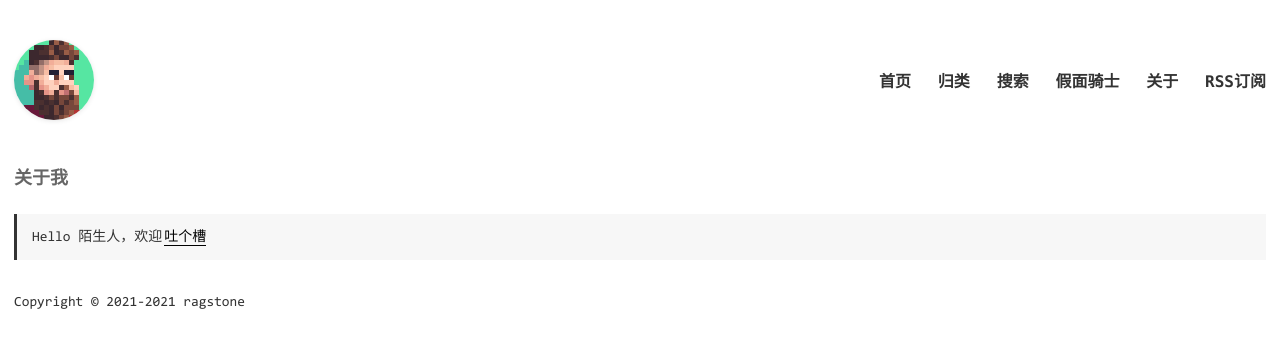
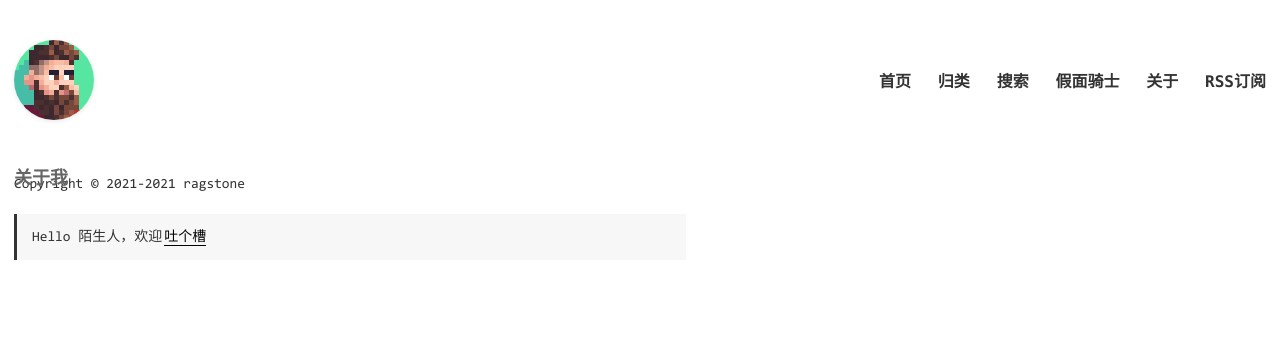
Before and after one commit to ragstone/infoyun, a Jekyll site: the page built from pages/about.md, in a window 1280 px wide. Shown: the top 348 px of the page. Built offline with Jekyll 4.4.1, drawn with Linux system fonts in a browser that asks for light colours.

Commit message:
Update post.css

```diff
--- a/static/css/post.css
+++ b/static/css/post.css
@@ -164,4 +164,19 @@
   body {
     max-width: 100%;
   }
+  .page-post {
+    position: relative;
+  }
+  .page-post .post-area{
+    position: absolute;
+    top: 0;
+    left: 0;
+    width: calc(100% - 580px);
+  }
+  .page-post .comments-area{
+    position: absolute;
+    top: 0;
+    right: 0;
+    width: 560px;
+  }
 }
```
